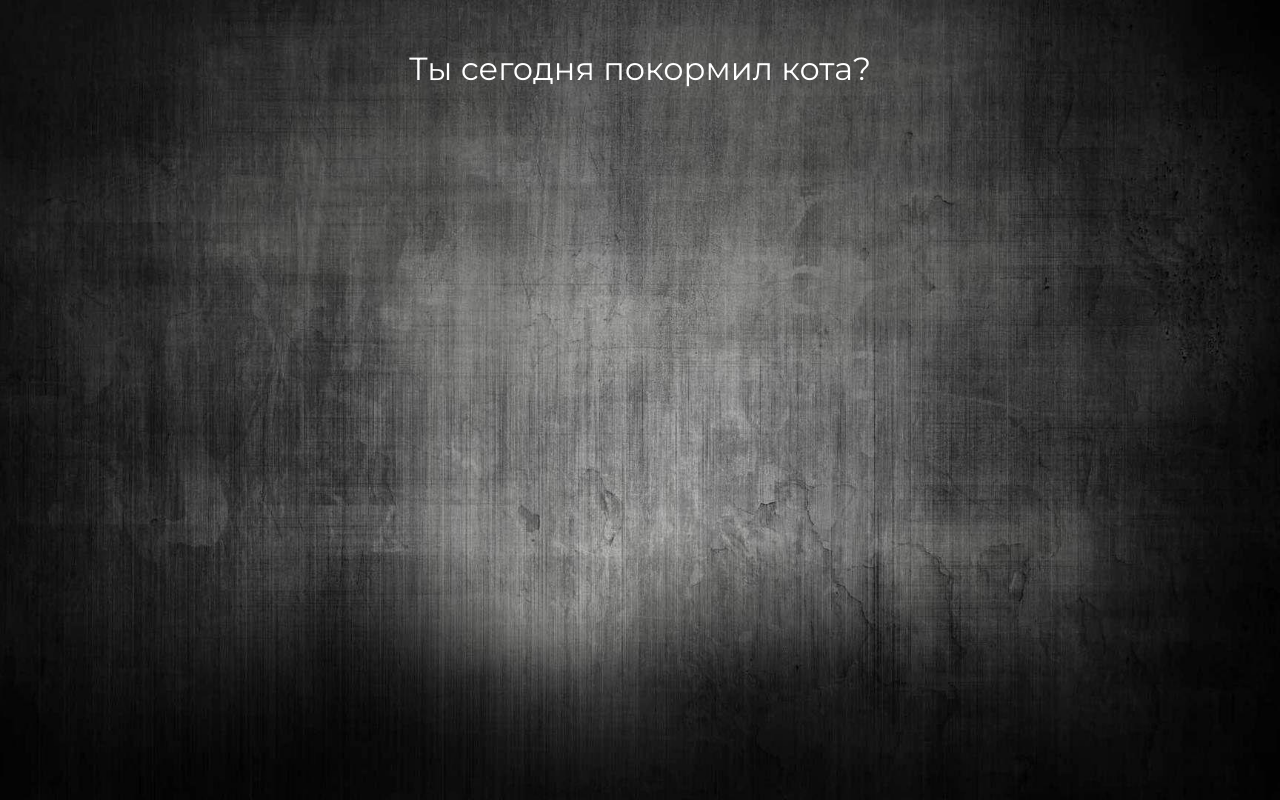
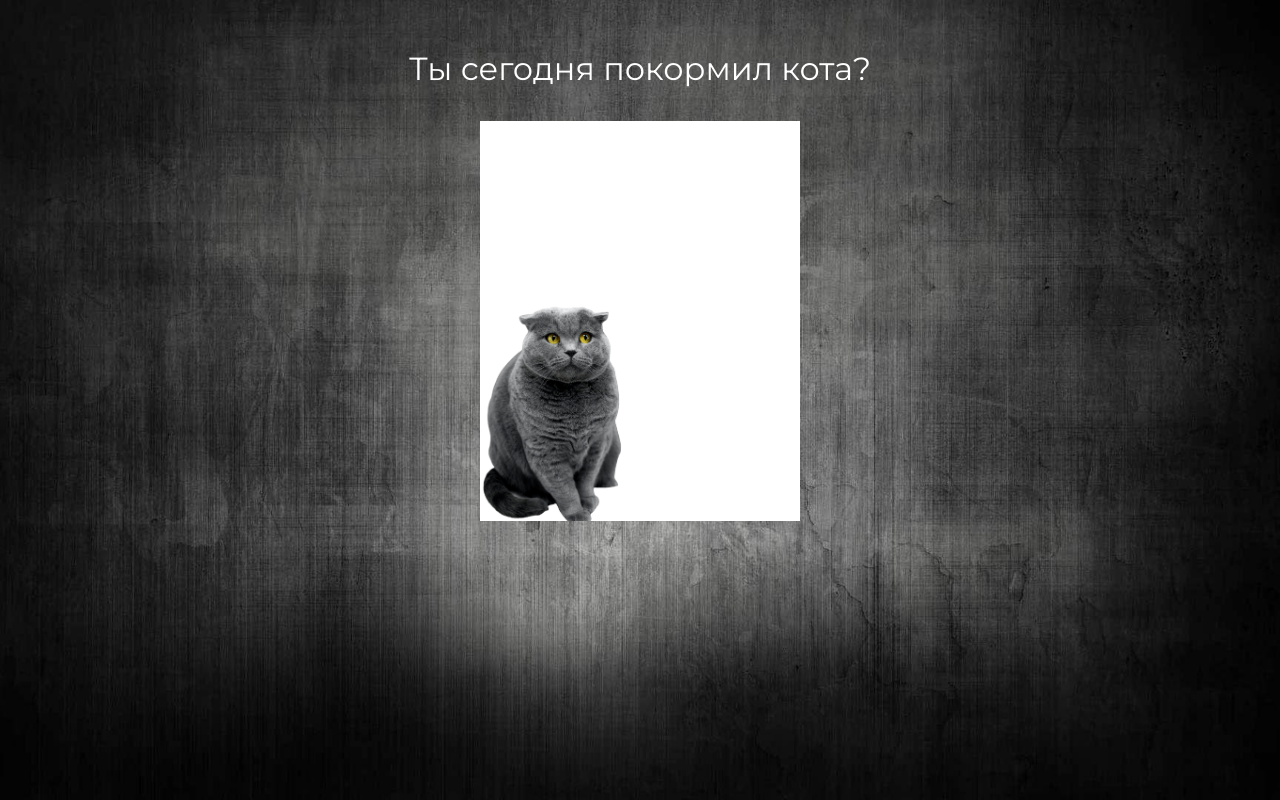
Before and after one commit to NiiazalyDzhumaliev/fun-box-test, a React (Create React App) app: page / in a window 1280 px wide. Built offline with nearby package versions, Linux system fonts and the light colour scheme.

Commit message:
Add card component

```diff
--- a/src/App.js
+++ b/src/App.js
@@ -1,9 +1,11 @@
 import Header from './components/Header';
+import Card from './components/Card';
 import style from './styles/App.module.css';
 
 const App = () => (
-  <div className={`${style.App} d-flex justify-content-center`}>
+  <div className={`${style.App} d-flex flex-column align-items-center`}>
     <Header />
+    <Card />
   </div>
 );
 
--- /dev/null
+++ b/src/components/Card.js
@@ -0,0 +1,13 @@
+import React from 'react';
+import cat from '../images/cat.png';
+import style from '../styles/Card.module.css';
+
+const Card = () => (
+  <div>
+    <div className={style.card_item}>
+      <img src={cat} alt="cat" className={style.cat_image} />
+    </div>
+  </div>
+);
+
+export default Card;
--- /dev/null
+++ b/src/styles/Card.module.css
@@ -0,0 +1,13 @@
+.card_item {
+  width: 320px;
+  height: 400px;
+  display: flex;
+  align-items: flex-end;
+  background-color: white;
+}
+
+.cat_image {
+  width: 200px;
+  height: 250px;
+  object-fit: cover;
+}
```
Also changed, not shown: src/images/cat.png, 1 other file (tests, documents, lock files or other folders).
